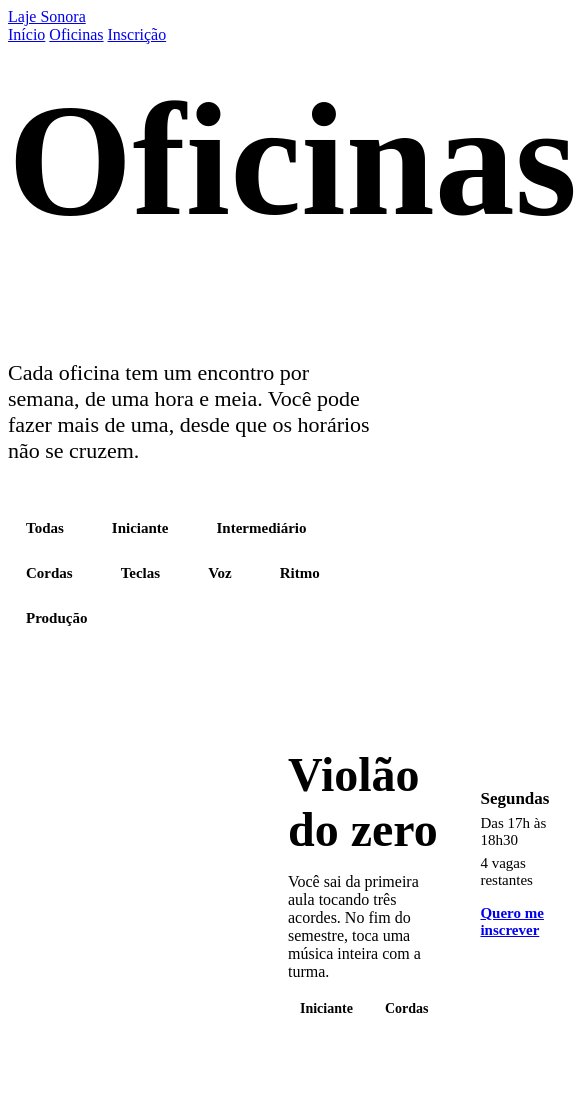
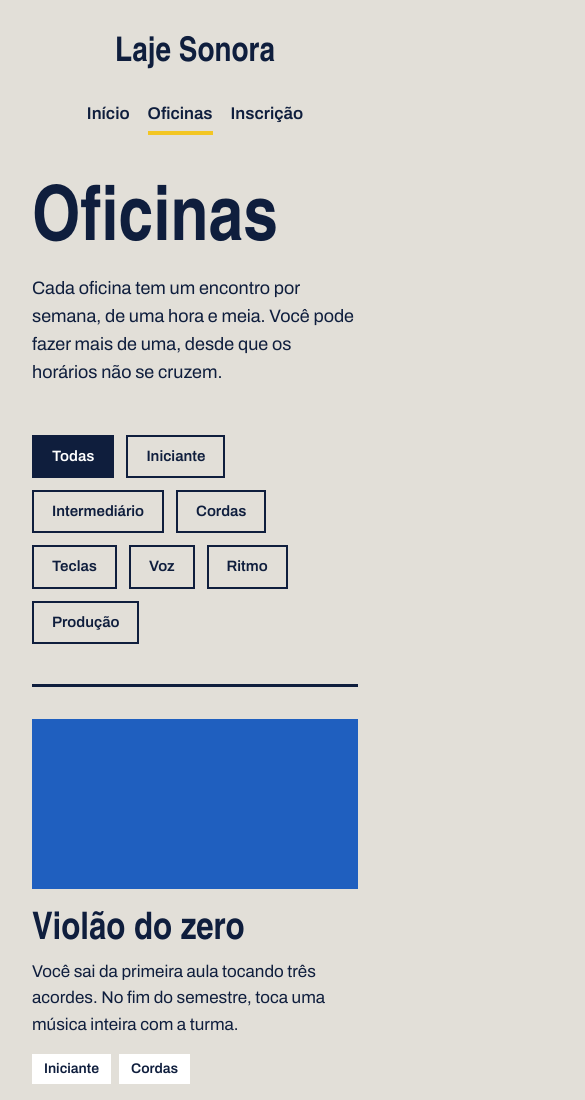
Before and after one commit to caionery20101c/laje_projeto-1mc, a plain HTML site: page oficinas.html in a window 390 px wide. Shown: the top 1100 px of the page, 585 px wide, since content can reach past the window. Drawn offline with Linux system fonts and the light colour scheme; a web font is replaced by a local one.

Commit message:
update oficinas.css

```diff
--- a/oficinas.css
+++ b/oficinas.css
@@ -1,4 +1,104 @@
 
+/* RESET */
+* {
+    margin: 0;
+    padding: 0;
+    box-sizing: border-box;
+}
+
+/* CORES E FONTES */
+:root {
+    --concreto: #E2DFD8;
+    --concreto-escuro: #CBC7BE;
+    --tinta: #0F1E3D;
+    --caixa-dagua: #1F5FBF;
+    --fita: #F3C623;
+    --branco: #FFFFFF;
+
+    --fonte-cartaz: "Big Shoulders", "Arial Narrow", sans-serif;
+    --fonte-texto: "Archivo", Arial, sans-serif;
+}
+
+/* GERAL */
+body {
+    background-color: var(--concreto);
+    color: var(--tinta);
+    font-family: var(--fonte-texto);
+    font-size: 17px;
+    line-height: 1.55;
+}
+
+a {
+    color: inherit;
+}
+
+h1,
+h2,
+h3 {
+    font-family: var(--fonte-cartaz);
+    font-weight: 900;
+    line-height: 0.95;
+}
+
+.conteudo {
+    max-width: 1200px;
+    margin-inline: auto;
+    padding-inline: 32px;
+}
+
+/* TOPO */
+.topo {
+    padding-block: 28px;
+    display: flex;
+    justify-content: space-between;
+    align-items: center;
+}
+
+.logo {
+    font-family: var(--fonte-cartaz);
+    font-size: 34px;
+    font-weight: 900;
+    text-decoration: none;
+}
+
+.menu {
+    display: flex;
+    gap: 36px;
+}
+
+.menu a {
+    font-weight: 600;
+    text-decoration: none;
+    padding-bottom: 4px;
+    border-bottom: 4px solid transparent;
+}
+
+.menu a:hover {
+    border-bottom-color: var(--tinta);
+}
+
+.menu a.atual {
+    border-bottom-color: var(--fita);
+}
+
+/* FOTOS */
+.foto {
+    background-color: var(--concreto-escuro);
+}
+
+.foto-azul {
+    background-color: var(--caixa-dagua);
+}
+
+.foto-amarela {
+    background-color: var(--fita);
+}
+
+.foto-tinta {
+    background-color: var(--tinta);
+}
+
+/* PÁGINA DE OFICINAS */
 .titulo-pagina {
     font-size: 160px;
     margin-top: 24px;
@@ -10,6 +110,7 @@
     margin-top: 16px;
 }
 
+/* FILTROS */
 .filtros {
     margin-top: 48px;
     display: flex;
@@ -29,12 +130,13 @@
     color: var(--branco);
 }
 
+/* LISTA DE OFICINAS */
 .lista {
     margin-top: 40px;
 }
 
 .oficina {
-    padding: 32px 0;
+    padding-block: 32px;
     border-top: 3px solid var(--tinta);
     display: flex;
     align-items: center;
@@ -60,6 +162,7 @@
     margin-top: 16px;
     display: flex;
     gap: 8px;
+    flex-wrap: wrap;
 }
 
 .etiqueta {
@@ -71,6 +174,7 @@
 
 .oficina-detalhes {
     width: 220px;
+    flex-shrink: 0;
     font-size: 15px;
     display: flex;
     flex-direction: column;
@@ -85,3 +189,77 @@
     margin-top: 10px;
     font-weight: 700;
 }
+
+.rodape {
+    margin-top: 120px;
+    background-color: var(--tinta);
+    color: var(--concreto);
+    padding-block: 56px;
+}
+
+.rodape-colunas {
+    display: flex;
+    gap: 40px;
+}
+
+.rodape-coluna {
+    flex: 1;
+}
+
+.rodape h4 {
+    font-family: var(--fonte-cartaz);
+    font-size: 28px;
+    color: var(--fita);
+    margin-bottom: 12px;
+}
+
+@media (max-width: 850px) {
+    .titulo-pagina {
+        font-size: 110px;
+    }
+
+    .oficina {
+        flex-wrap: wrap;
+        gap: 24px;
+    }
+
+    .oficina-texto {
+        min-width: 250px;
+    }
+
+    .oficina-detalhes {
+        width: 100%;
+    }
+
+    .rodape-colunas {
+        flex-wrap: wrap;
+    }
+}
+
+@media (max-width: 600px) {
+    .topo {
+        flex-direction: column;
+        gap: 20px;
+    }
+
+    .menu {
+        gap: 18px;
+        flex-wrap: wrap;
+    }
+
+    .titulo-pagina {
+        font-size: 76px;
+    }
+
+    .subtitulo-pagina {
+        font-size: 18px;
+    }
+
+    .oficina .foto {
+        width: 100%;
+    }
+
+    .oficina h2 {
+        font-size: 38px;
+    }
+}
```
